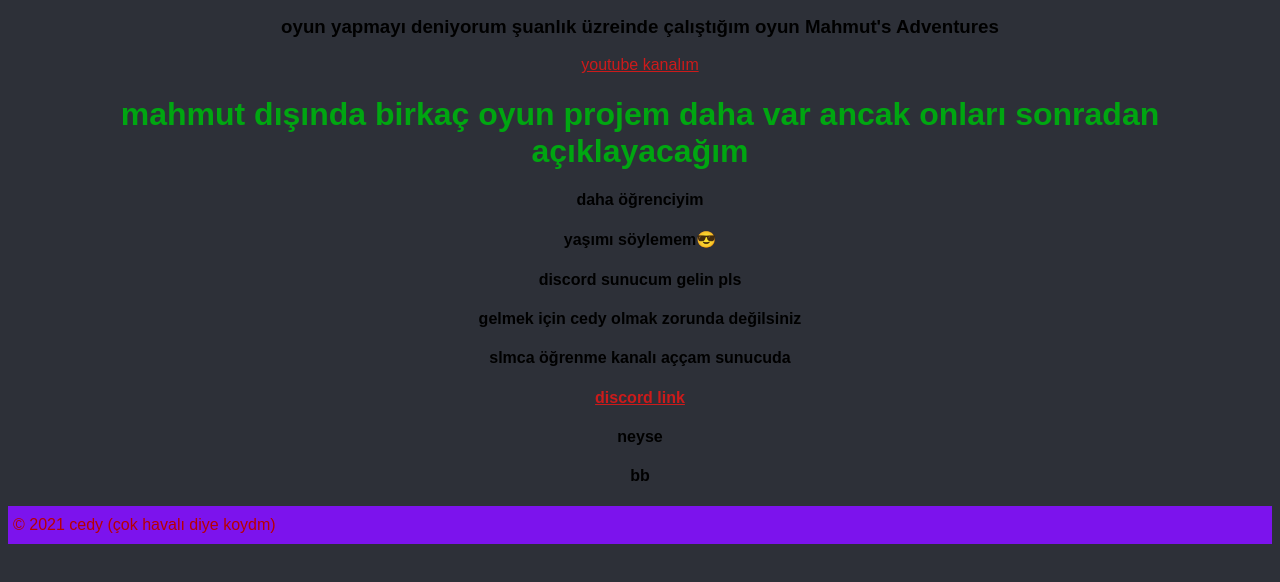
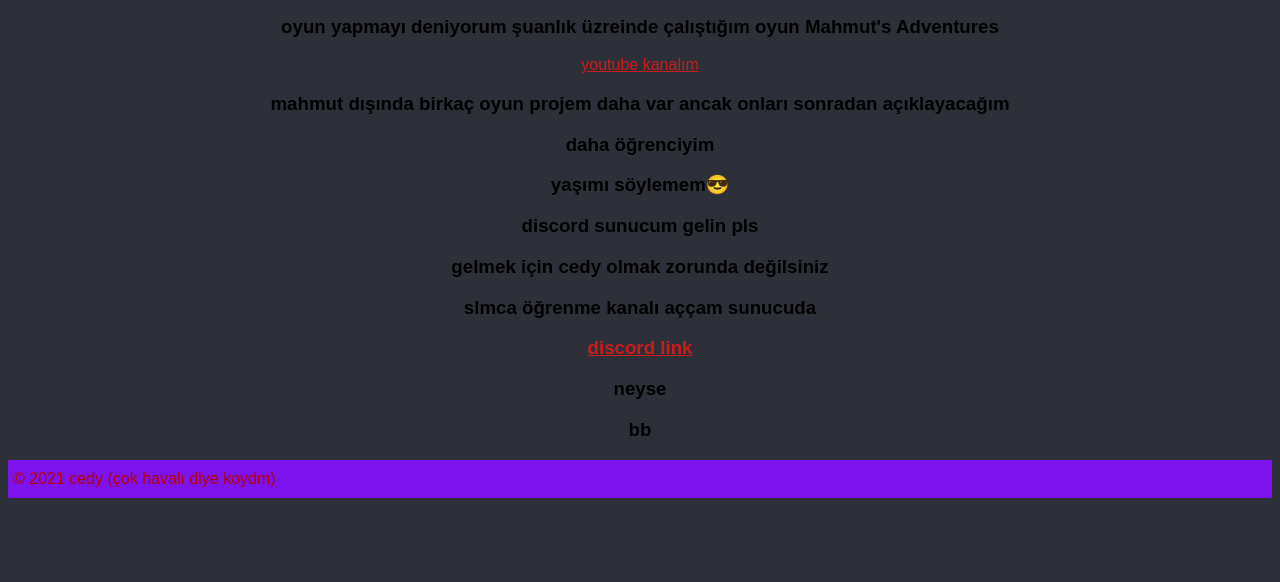
Before and after one commit to cedygames/web, a plain HTML site: page index.html in a window 1280 px wide. Shown: the part 164-746 px from the top of the page. Drawn offline with Linux system fonts and the light colour scheme.

Commit message:
Update index.html

```diff
--- a/index.html
+++ b/index.html
@@ -66,15 +66,15 @@
 <center><p><h3>tabikide gerçek adım cedy değil sadece nickname im gerçek adımı söylemem</h3></p></center>
 <center><p><h3>oyun yapmayı deniyorum şuanlık üzreinde çalıştığım oyun Mahmut's Adventures</h3></p></center>
 <center><p><a href="https://bit.ly/3i2jt2X">youtube kanalım</a></p></center>
-<center><p><h1>mahmut dışında birkaç oyun projem daha var ancak onları sonradan açıklayacağım</h1></p></center>
-<center><p><h4>daha öğrenciyim </h4></p></center>
-<center><p><h4>yaşımı söylemem😎</h4></p></center>
-<center><p><h4>discord sunucum gelin pls</h4></p></center>
-<center><p><h4>gelmek için cedy olmak zorunda değilsiniz</h4></p></center>
-<center><p><h4>slmca öğrenme kanalı aççam sunucuda</h4></p></center>
-<center><p><h4><a href="https://discord.gg/YkHVPRWbzY">discord link</a></h4></p></center>
-<center><p><h4>neyse</a></h4></p></center>
-<center><p><h4>bb</h4></p></center>
+<center><p><h3>mahmut dışında birkaç oyun projem daha var ancak onları sonradan açıklayacağım</h3></p></center>
+<center><p><h3>daha öğrenciyim </h3></p></center>
+<center><p><h3>yaşımı söylemem😎</h3></p></center>
+<center><p><h3>discord sunucum gelin pls</h3></p></center>
+<center><p><h3>gelmek için cedy olmak zorunda değilsiniz</h3></p></center>
+<center><p><h3>slmca öğrenme kanalı aççam sunucuda</h3></p></center>
+<center><p><h3><a href="https://discord.gg/YkHVPRWbzY">discord link</a></h3></p></center>
+<center><p><h3>neyse</a></h3></p></center>
+<center><p><h3>bb</h3></p></center>
 
 <p class="kopirayt">© 2021 cedy (çok havalı diye koydm)</p>
 
```
